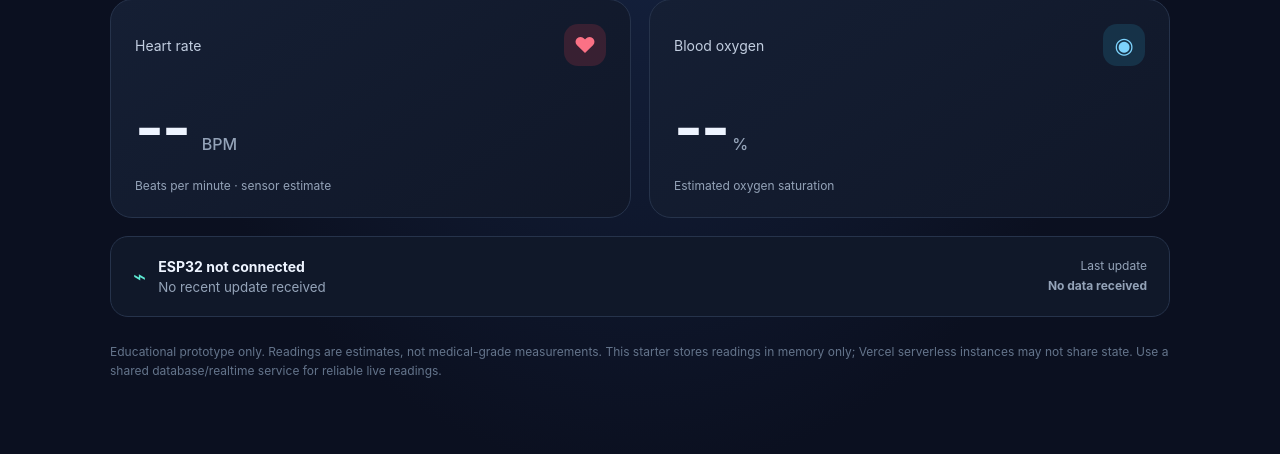
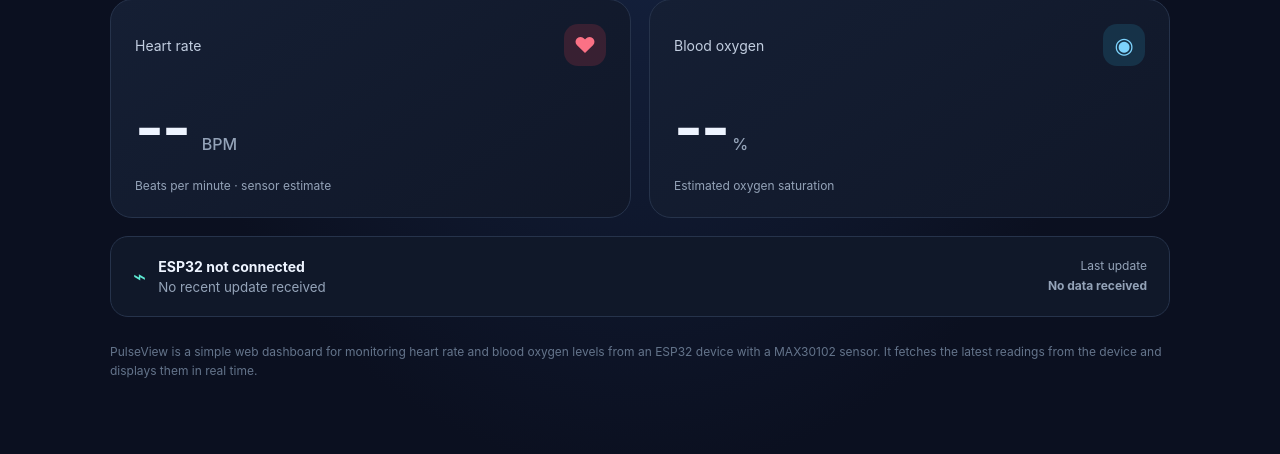
Before and after one commit to LASHMISIMAN-K/ESP32_OXIMETER, a Flask app: page / in a window 1280 px wide. Shown: the part 147-601 px from the top of the page. Run offline with Flask 3, Linux system fonts and the light colour scheme.

Commit message:
html file footer updated

```diff
--- a/templates/index.html
+++ b/templates/index.html
@@ -249,11 +249,10 @@
         </div>
       </section>
       <p class="foot">
-        Educational prototype only. Readings are estimates, not medical-grade
-        measurements. This starter stores readings in memory only; Vercel
-        serverless instances may not share state. Use a shared database/realtime
-        service for reliable live readings.
-      </p>
+        PulseView is a simple web dashboard for monitoring heart rate and
+        blood oxygen levels from an ESP32 device with a MAX30102 sensor. It
+        fetches the latest readings from the device and displays them in real
+        time.
     </main>
     <script>
       const $ = (id) => document.getElementById(id);
```
